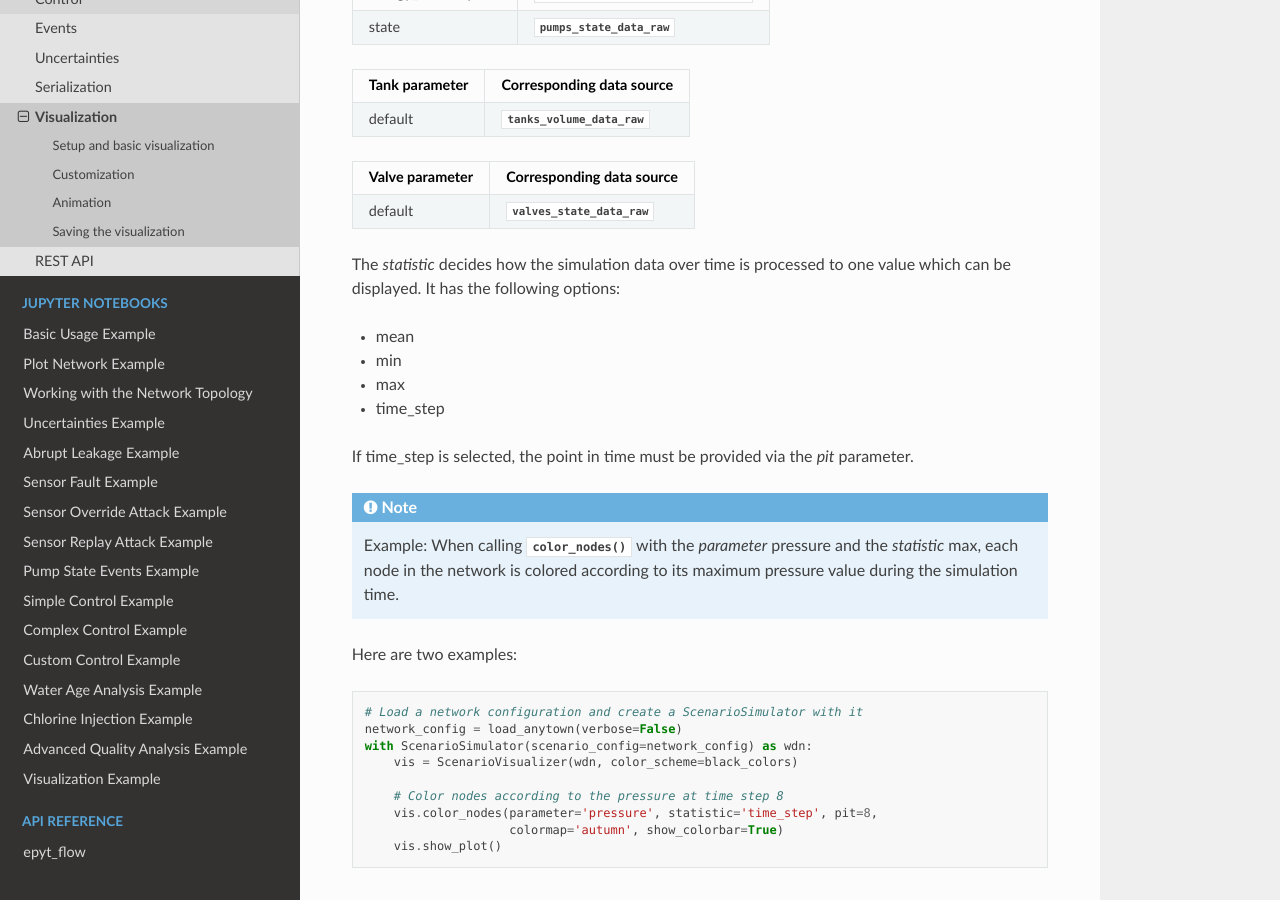
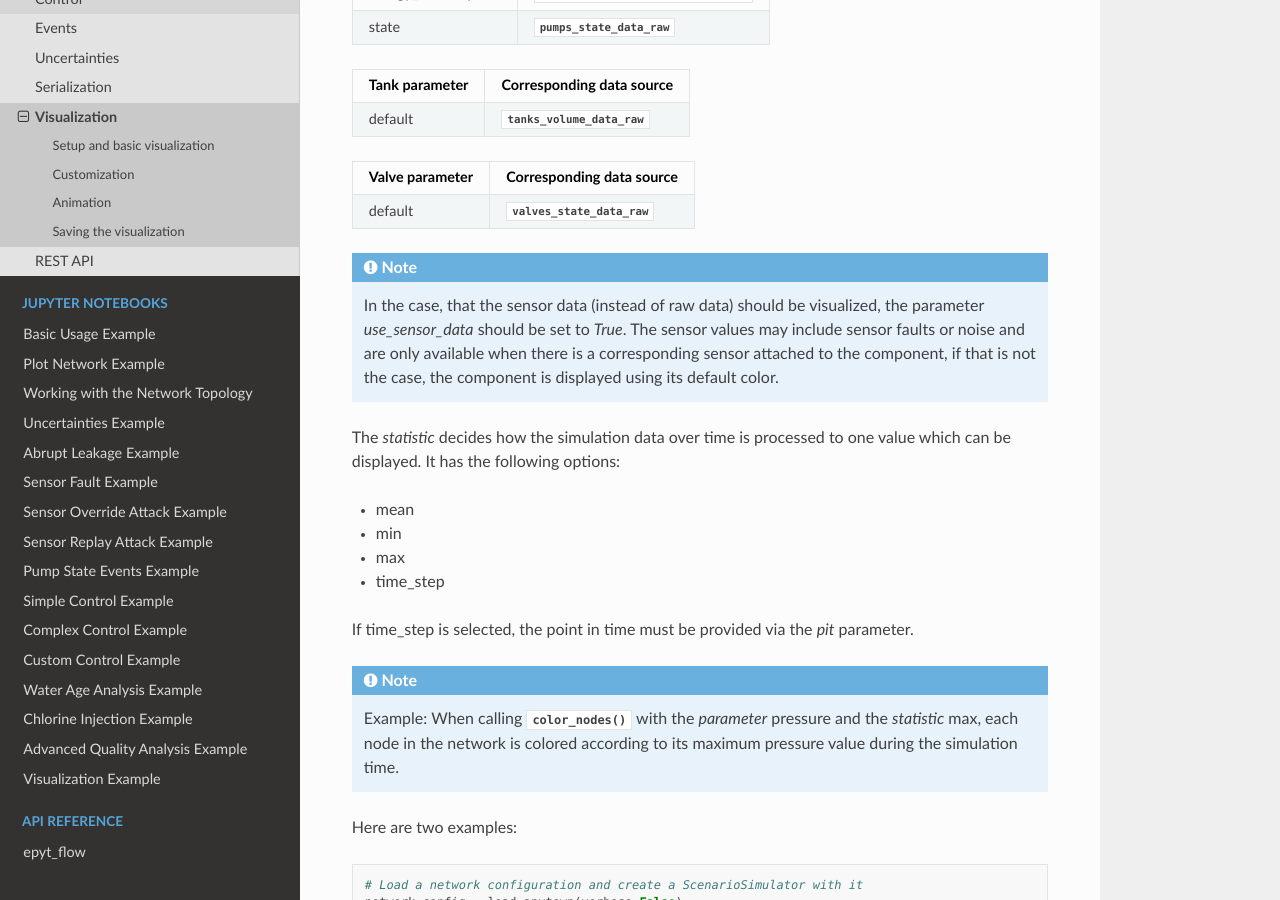
Before and after one commit to WaterFutures/EPyT-Flow, a Sphinx documentation site: the page built from docs/tut.visualization.rst, in a window 1280 px wide and 900 px high, scrolled down 2263 px. Built offline with Sphinx 7.4.7 and the Read the Docs theme 3.1.0, drawn with Linux system fonts in a browser that asks for light colours.

Commit message:
Added use sensor data note

```diff
--- a/docs/tut.visualization.rst
+++ b/docs/tut.visualization.rst
@@ -108,6 +108,14 @@ in the following table:
 +====================================+================================================================================+
 | default                            | :attr:`~epyt_flow.simulation.scada.scada_data.ScadaData.valves_state_data_raw` |
 +------------------------------------+--------------------------------------------------------------------------------+
+
+.. note::
+
+    In the case, that the sensor data (instead of raw data) should be visualized,
+    the parameter `use_sensor_data` should be set to `True`. The sensor values
+    may include sensor faults or noise and are only available when there is a
+    corresponding sensor attached to the component, if that is not the case,
+    the component is displayed using its default color.
 
 The `statistic` decides how the simulation data over time is processed to one value which
 can be displayed. It has the following options:
```
